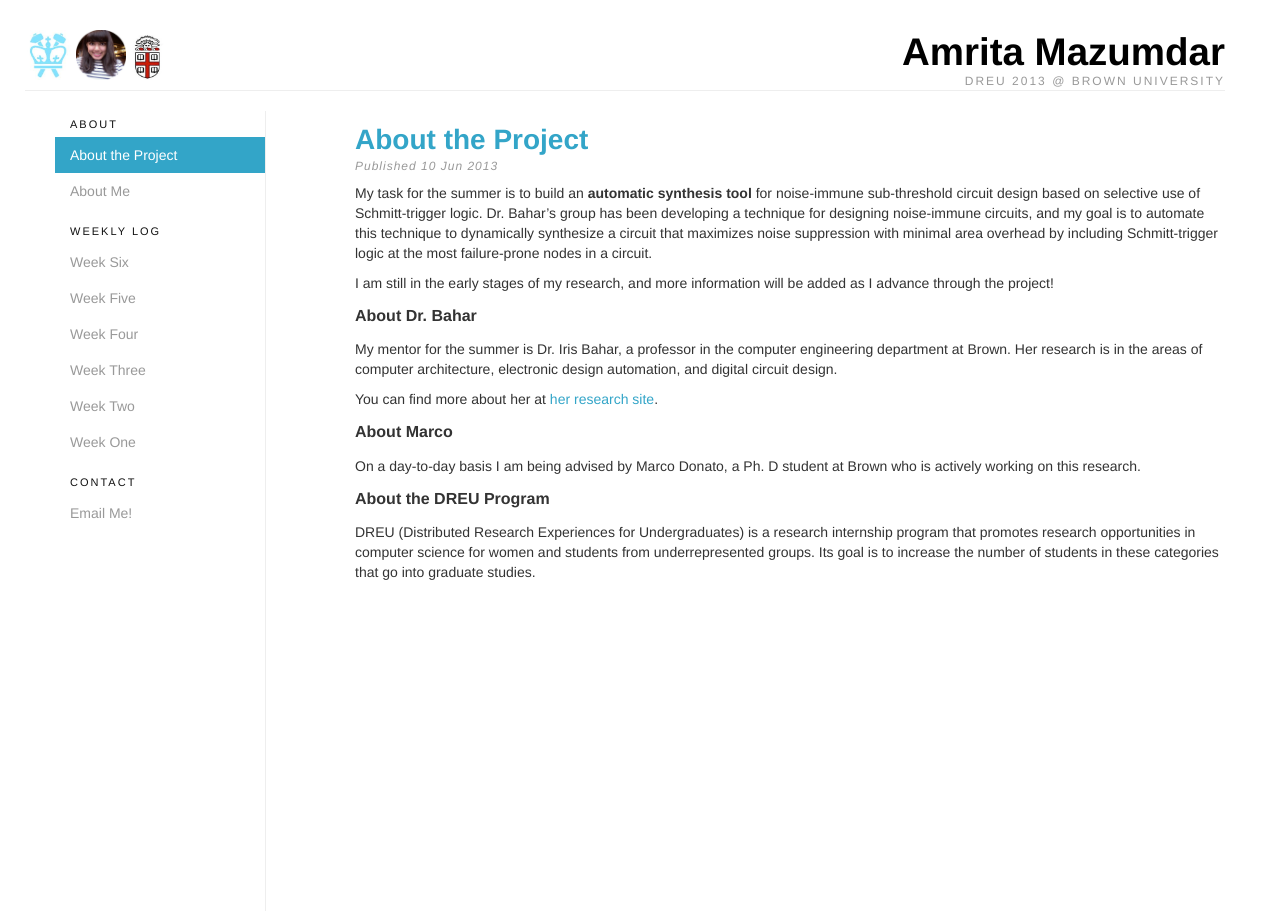
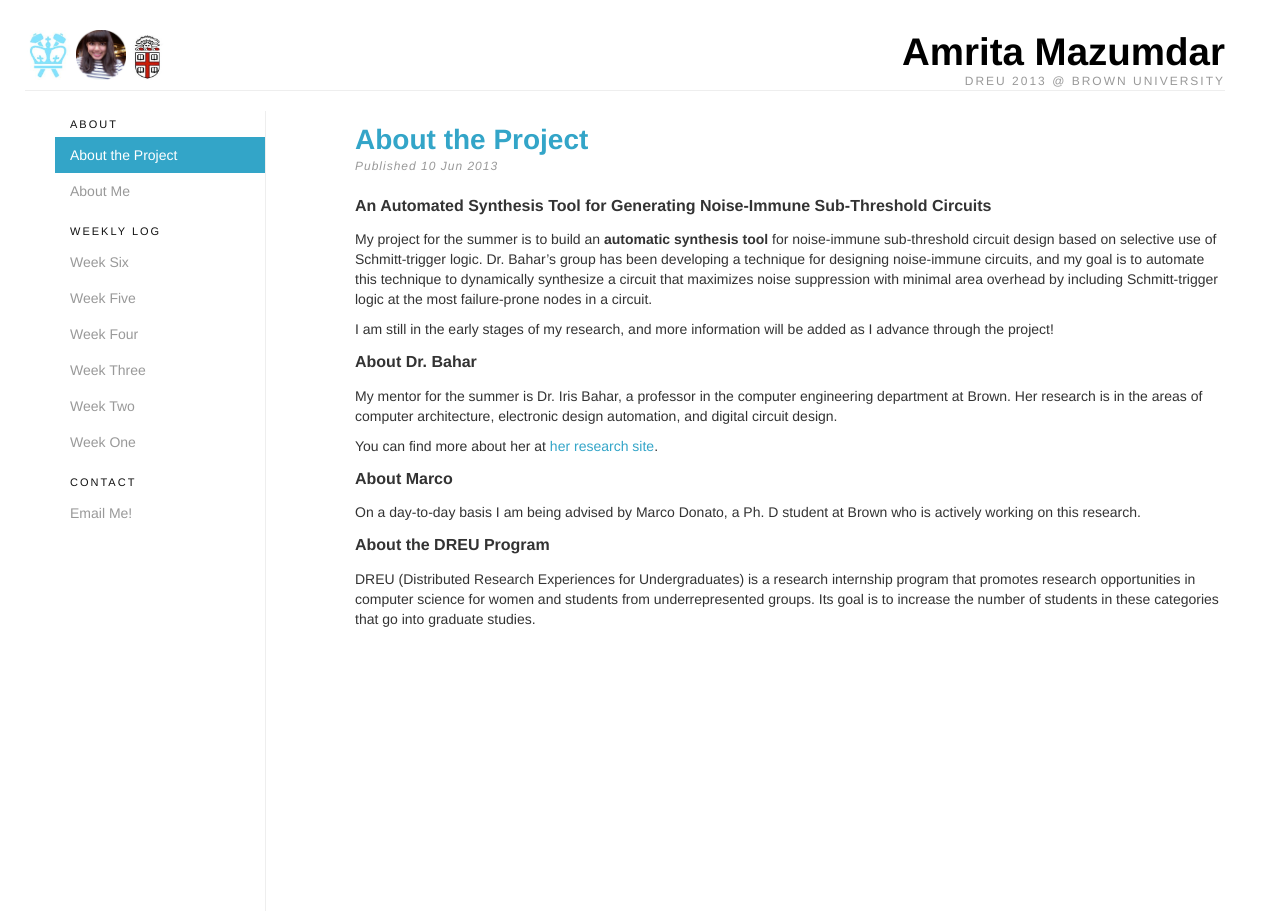
Before and after one commit to amritamaz/dreu-blog, a Jekyll site: the page built from _posts/2013-06-10-the-project.md, in a window 1280 px wide. Built offline with Jekyll 4.4.1, drawn with Linux system fonts in a browser that asks for light colours; nearby versions of some CDN libraries; Markdown is read by kramdown in place of the engine named in the settings.

Commit message:
updated project page slightly, workfiles

```diff
--- a/_posts/2013-06-10-the-project.md
+++ b/_posts/2013-06-10-the-project.md
@@ -4,7 +4,8 @@ title: About the Project
 category: about
 ---
 
-My task for the summer is to build an <b>automatic synthesis tool</b>
+## An Automated Synthesis Tool for Generating Noise-Immune Sub-Threshold Circuits
+My project for the summer is to build an <b>automatic synthesis tool</b>
 for noise-immune sub-threshold circuit design based on selective
 use of Schmitt-trigger logic. Dr. Bahar's group has been developing a
 technique for designing noise-immune circuits, and my goal is to
```
Also changed, not shown: workfiles/rd73.png (added), 2 other files.
